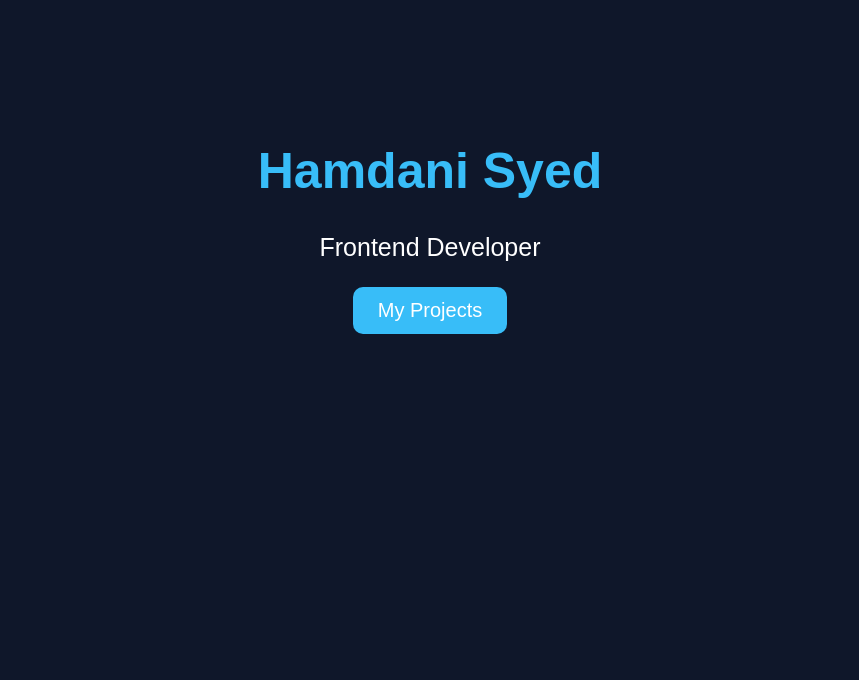
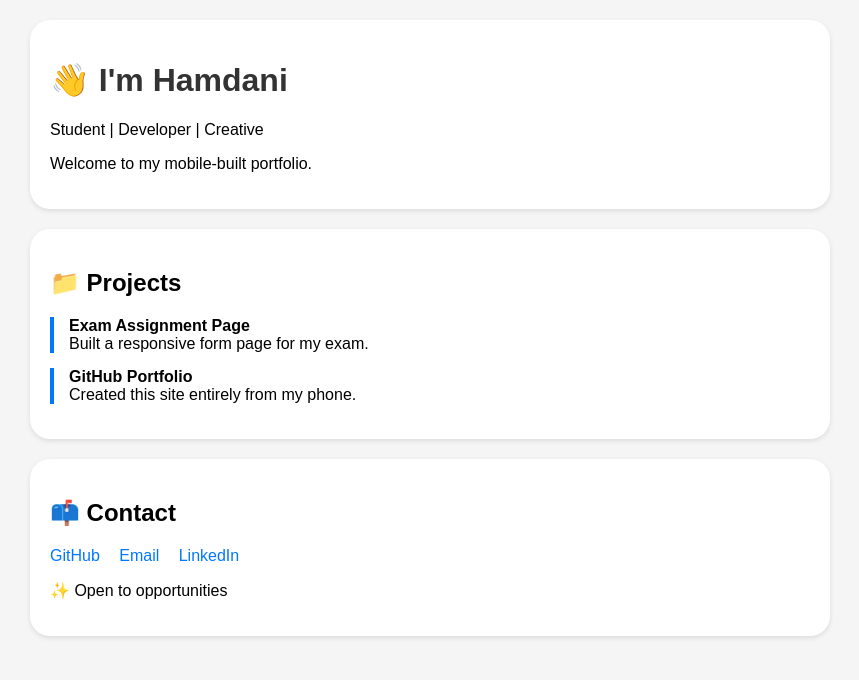
Before and after one commit to hamdanisyed505-sketch/hamdanisyed505-sketch.github.io, a plain HTML site: page index.html in a window 1280 px wide. Shown: the whole page, without its empty margins (210-1069 px from the left). Drawn offline with Linux system fonts and the light colour scheme.

Commit message:
Update index.html

```diff
--- a/index.html
+++ b/index.html
@@ -1,49 +1,67 @@
-
 <!DOCTYPE html>
 <html>
 <head>
+    <title>Hamdani | Portfolio</title>
+    <meta name="viewport" content="width=device-width, initial-scale=1">
+    <style>
+        body {
+            font-family: Arial, sans-serif;
+            max-width: 800px;
+            margin: 0 auto;
+            padding: 20px;
+            background: #f5f5f5;
+        }
+        .card {
+            background: white;
+            padding: 20px;
+            border-radius: 20px;
+            margin-bottom: 20px;
+            box-shadow: 0 2px 5px rgba(0,0,0,0.1);
+        }
+        h1 { color: #333; }
+        .project {
+            border-left: 4px solid #0077ff;
+            padding-left: 15px;
+            margin: 15px 0;
+        }
+        .contact a {
+            display: inline-block;
+            margin-right: 15px;
+            text-decoration: none;
+            color: #0077ff;
+        }
+        @media (max-width: 600px) {
+            body { padding: 10px; }
+        }
+    </style>
+</head>
+<body>
+    <div class="card">
+        <h1>👋 I'm Hamdani</h1>
+        <p>Student | Developer | Creative</p>
+        <p>Welcome to my mobile-built portfolio.</p>
+    </div>
 
-<title>My Portfolio</title>
+    <div class="card">
+        <h2>📁 Projects</h2>
+        <div class="project">
+            <strong>Exam Assignment Page</strong><br>
+            Built a responsive form page for my exam.
+        </div>
+        <div class="project">
+            <strong>GitHub Portfolio</strong><br>
+            Created this site entirely from my phone.
+        </div>
+    </div>
 
-<style>
-
-body{
-background:#0f172a;
-color:white;
-font-family:Arial;
-text-align:center;
-padding-top:100px;
-}
-
-h1{
-font-size:50px;
-color:#38bdf8;
-}
-
-p{
-font-size:25px;
-}
-
-button{
-padding:12px 25px;
-background:#38bdf8;
-border:none;
-border-radius:10px;
-color:white;
-font-size:20px;
-}
-
-</style>
-
-</head>
-
-<body>
-
-<h1>Hamdani Syed</h1>
-
-<p>Frontend Developer</p>
-
-<button>My Projects</button>
-
+    <div class="card">
+        <h2>📫 Contact</h2>
+        <div class="contact">
+            <a href="#">GitHub</a>
+            <a href="#">Email</a>
+            <a href="#">LinkedIn</a>
+        </div>
+        <p>✨ Open to opportunities</p>
+    </div>
 </body>
 </html>
```
